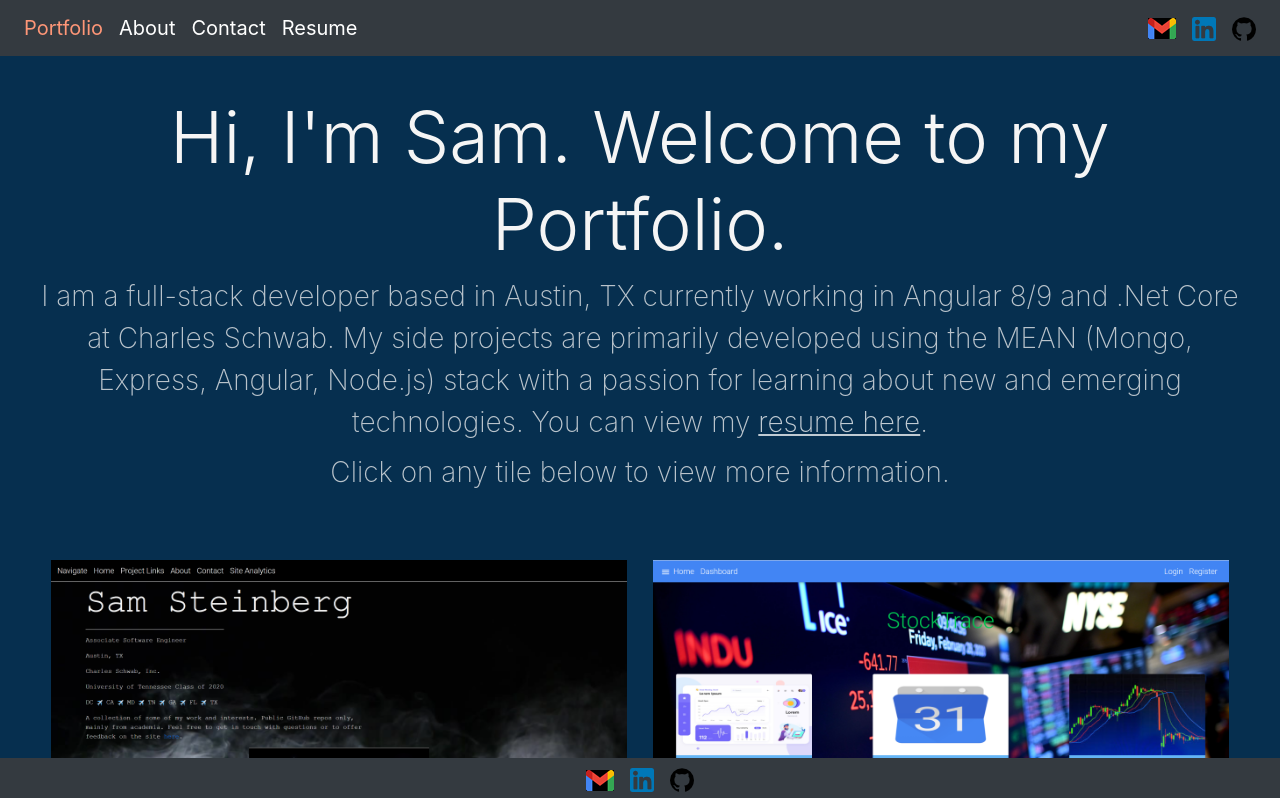
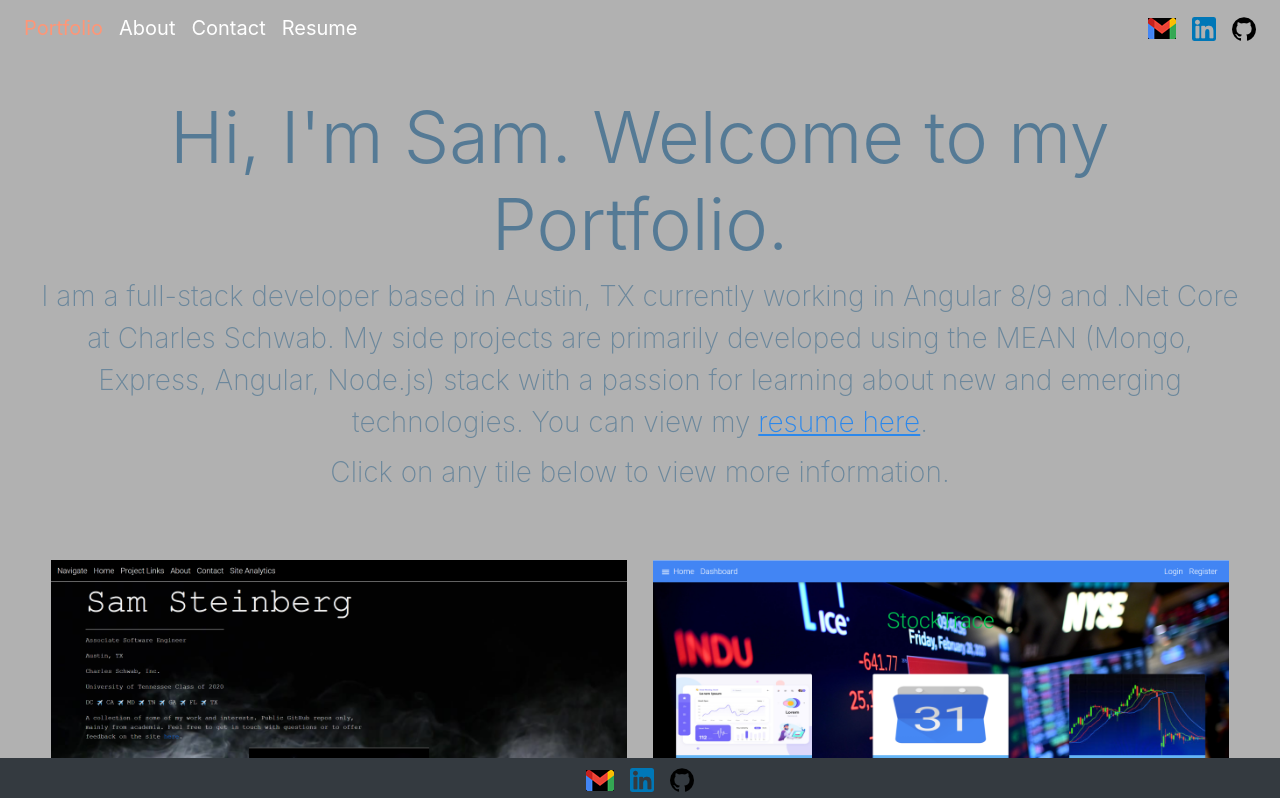
Before and after one commit to spaulsteinberg/portfolio-website, a React (Create React App) app: page / in a window 1280 px wide. Shown: the top 798 px of the page. Built offline with nearby package versions, Linux system fonts and the light colour scheme.

Commit message:
#28 font and styling

```diff
--- a/src/components/Body/ProjectInfo/sub-components/InfoBody.js
+++ b/src/components/Body/ProjectInfo/sub-components/InfoBody.js
@@ -8,11 +8,11 @@ const InfoBody = ({description, stack}) => {
     return (
         <div className={bodyContainerStyles}>
             <div className={summaryStyles}>
-                <h1 className="jumbotron-sub-display text-success">Summary</h1>
+                <h1 className="jumbotron-sub-display text-warning">Summary</h1>
                 <div dangerouslySetInnerHTML={{__html: description}}></div>
             </div>
             <div className={stackListStyles}>
-                <h1 className="jumbotron-sub-display text-success">Tech Stack</h1>
+                <h1 className="jumbotron-sub-display text-warning">Tech Stack</h1>
                 <div className={styles.TechStackList}>
                     <ul>
                         {stack.map(s => <li key={s}>{s}</li>)}
--- a/src/components/Body/ProjectInfo/sub-components/ProjectInfo.module.css
+++ b/src/components/Body/ProjectInfo/sub-components/ProjectInfo.module.css
@@ -1,4 +1,4 @@
-:root {--primary-border: 1px solid green;}
+:root {--primary-border: 1px solid #ffc107;}
 .InfoHeader {
     background-repeat: no-repeat;
     background-size: cover;
@@ -9,8 +9,8 @@
     justify-content: center;
     align-items: center;
 }
-.BodyText {color: white;text-align: left;justify-content: left;padding: 3% 0 1% 0;}
-.CarouselHeader {color: #28a745 !important;justify-content: center;text-align: center;margin-bottom: 1%;}
+.BodyText {text-align: left;justify-content: left;padding: 3% 0 1% 0;}
+.CarouselHeader {color: #ffc107!important; opacity: 0.9;justify-content: center;text-align: center;margin-bottom: 1%; padding: 1% 0;}
 .HeaderContainer {text-align: center; margin: auto;}
 .SummaryBorder { border-bottom: var(--primary-border); border-right: none;}
 .TechStackBorder { border-bottom: var(--primary-border)}
@@ -32,7 +32,7 @@
     -ms-flex: 0 0 100%;
     flex: 0 0 100%;
     max-width: 100%;
-    padding: 3% 15px 3% 15px;
+    padding: 3% 15px;
 }
 
 @media (min-width: 769px) {
@@ -40,6 +40,7 @@
         -ms-flex: 0 0 25%;
         flex: 0 0 25%;
         max-width: 25%;
+        padding: 0 15px;
     }
     .SliderContainer {
         width: 75%;
--- a/src/components/Header/Header.module.css
+++ b/src/components/Header/Header.module.css
@@ -1,5 +1,5 @@
 .Header {
-    color: whitesmoke;
+    /* color: whitesmoke; */
     background-color: inherit;
     padding: 3% 3% 3% 3%;
 }
@@ -10,5 +10,5 @@
 
 .ResumeLink {
     text-decoration: underline;
-    color:white;
+    /* color:white; */
 }
--- a/src/components/Navbars/Footer/Footer.module.css
+++ b/src/components/Navbars/Footer/Footer.module.css
@@ -7,7 +7,7 @@
 }
 
 /* set navbar sticky on wide screens */
-@media screen and (min-width: 800px) and (min-height: 600px){
+@media screen and (min-width: 992px) and (min-height: 600px){
     .Footer {
         position: fixed;
         right: 0;
--- a/src/components/Navbars/NavbarTop/NavBar.js
+++ b/src/components/Navbars/NavbarTop/NavBar.js
@@ -4,11 +4,12 @@ import NavIcons from '../NavIcons/NavIcons';
 import styles from './NavBar.module.css';
 
 const navbar = ({modalClick}) => {
-    const navBarStyles = `navbar navbar-expand-lg navbar-dark ${styles.NavBar}`
+    const navBarStyles = `navbar navbar-expand-lg navbar-dark ${styles.NavBar}`;
+    const togglerStyles = `${styles.Toggler} navbar-toggler`
     return (
         <React.Fragment>
             <nav className={navBarStyles}>
-                <button className="navbar-toggler" type="button" data-toggle="collapse" data-target="#navbarNavAltMarkup" aria-controls="navbarNavAltMarkup" aria-expanded="false" aria-label="Toggle navigation">
+                <button className={togglerStyles} type="button" data-toggle="collapse" data-target="#navbarNavAltMarkup" aria-controls="navbarNavAltMarkup" aria-expanded="false" aria-label="Toggle navigation">
                     <span className="navbar-toggler-icon" style={{height: '1rem', width: '1rem'}}></span>
                 </button>
                 <div className="collapse navbar-collapse justify-content-between" id="navbarNavAltMarkup">
--- a/src/components/Navbars/NavbarTop/NavBar.module.css
+++ b/src/components/Navbars/NavbarTop/NavBar.module.css
@@ -2,7 +2,7 @@
     width: calc(100vw - (100vw - 100%));
     overflow-x: auto;
     justify-content: start;
-    background-color: #343a40!important;
+    background-color: #b1b1b1!important;
 }
 
 .NavButton {
@@ -20,7 +20,12 @@
     white-space: nowrap;
     text-align: left;
 }
-
+.Toggler {
+    border-color: whitesmoke !important;
+}
 .NavButton:hover {
     color: #b82601;
 }
+@media (max-width: 992px) {
+    .NavBar {background-color: #9d9d9d !important;}
+}
--- a/src/index.css
+++ b/src/index.css
@@ -5,8 +5,8 @@ body {
     sans-serif;
   -webkit-font-smoothing: antialiased;
   -moz-osx-font-smoothing: grayscale;
-  background-color: #062F4F;
-  color: white;
+  background-color: #b1b1b1;
+  color: #557a95;
 }
 
 a.navbar-brand.current-page:hover {
```
